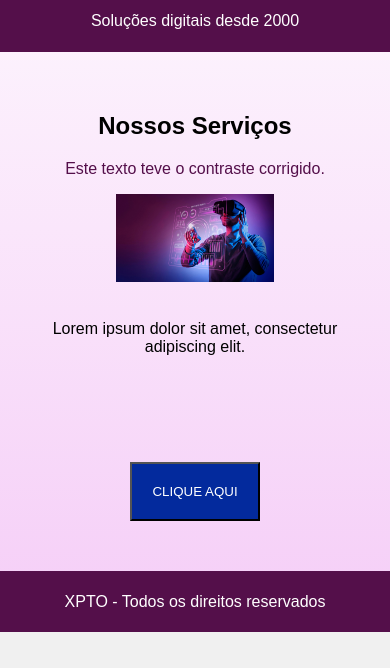
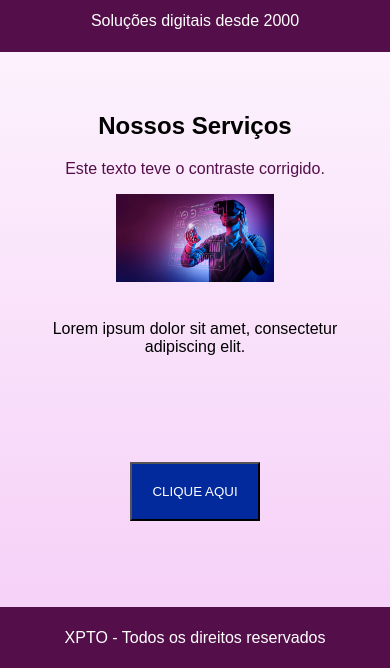
Before and after one commit to phrs-code/simuladorNivel2_telos, a plain HTML site: page Desafio_manutencao_PedroRodrigues/arquivos/index.html in a window 390 px wide. Shown: the part 176-844 px from the top of the page. Drawn offline with Linux system fonts and the light colour scheme.

Commit message:
ajuste final de responsividade

```diff
--- a/Desafio_manutencao_PedroRodrigues/arquivos/styles.css
+++ b/Desafio_manutencao_PedroRodrigues/arquivos/styles.css
@@ -1,5 +1,4 @@
 body {
-        display: flex;
         background-color: #f0f0f0;
         font-family: sans-serif;
         margin: 0;
@@ -10,10 +9,13 @@ body {
         }
 
         .tudo {
-            width: 68,96px;
+            width: 100%;
+            min-height: 100dvh;
+            display: flex;
+            flex-direction: column;
             background-image: linear-gradient(#fff, #f5cdf7);
-            margin: 0 auto;
         }
+
         header {
             background-color: #540f4a;
             color: white;
@@ -39,6 +41,7 @@ body {
             color: white;
             padding: 1.4%;
             text-align: center;
+            margin-top: auto;
         }
 
         .apresentacao > img {
```
